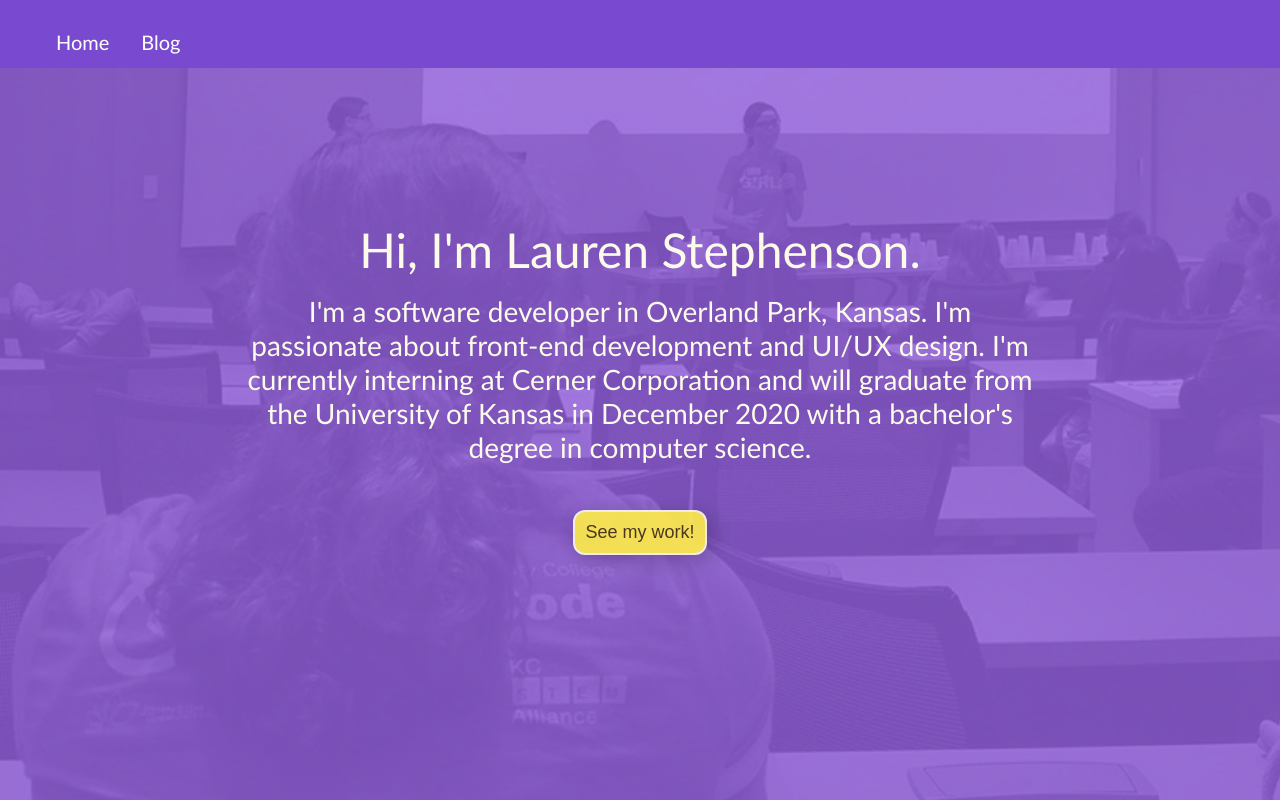
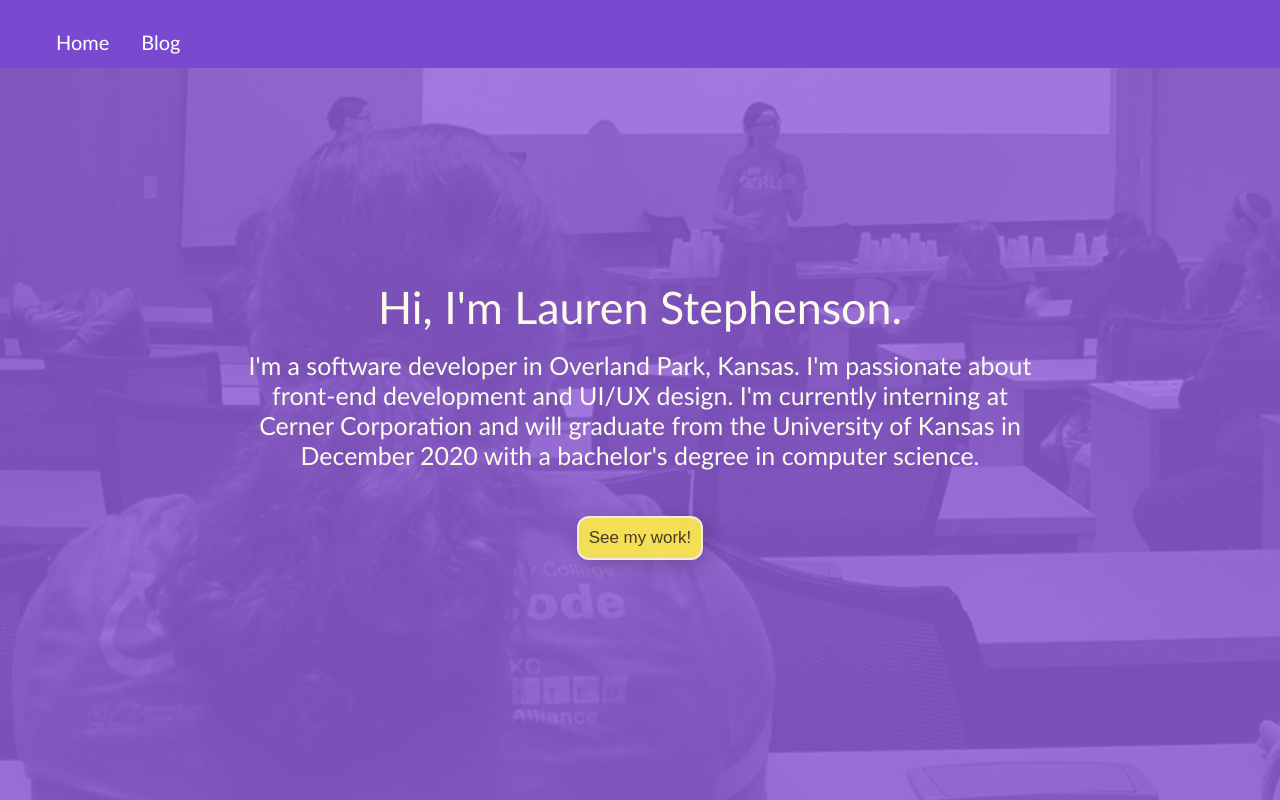
Before and after one commit to CompSciLauren/compscilauren.github.io, a React (Create React App) app: page / in a window 1280 px wide. Shown: the top 800 px of the page. Built offline with nearby package versions, Linux system fonts and the light colour scheme.

Commit message:
Add vw calculation to font size for intro text

```diff
--- a/src/App.css
+++ b/src/App.css
@@ -42,7 +42,7 @@
 }
 
 .Intro {
-  font-size: 48px;
+  font-size: 3rem;
 }
 
 .Projects-section {
--- a/src/home/home.css
+++ b/src/home/home.css
@@ -41,7 +41,7 @@
   transition-duration: 0.4s;
   margin-top: 30px;
   padding: 10px;
-  font-size: 18px;
+  font-size: calc(8px + 0.7vw);
   background-color: #ffed4a;
   color: #453411;
   opacity: 0.9;
@@ -60,7 +60,9 @@
 }
 
 .Intro {
-  font-size: 48px;
+  margin-top: 80px;
+  font-size: calc(32px + 1vw);
+  /* font-size: 3rem; */
 }
 
 .Projects-section {
@@ -129,10 +131,21 @@
 }
 
 .header-description {
-  font-size: 28px;
+  font-size: calc(16px + 0.7vw);
+  /* font-size: 1.75rem; */
 }
 
 .homeHeader {
   text-decoration: underline;
   padding-top: 60px;
 }
+
+/* @media screen and (max-width: 800px) {
+  .Intro {
+    font-size: 1.5rem;
+  }
+
+  .header-description {
+    font-size: 1rem;
+  }
+} */
```
